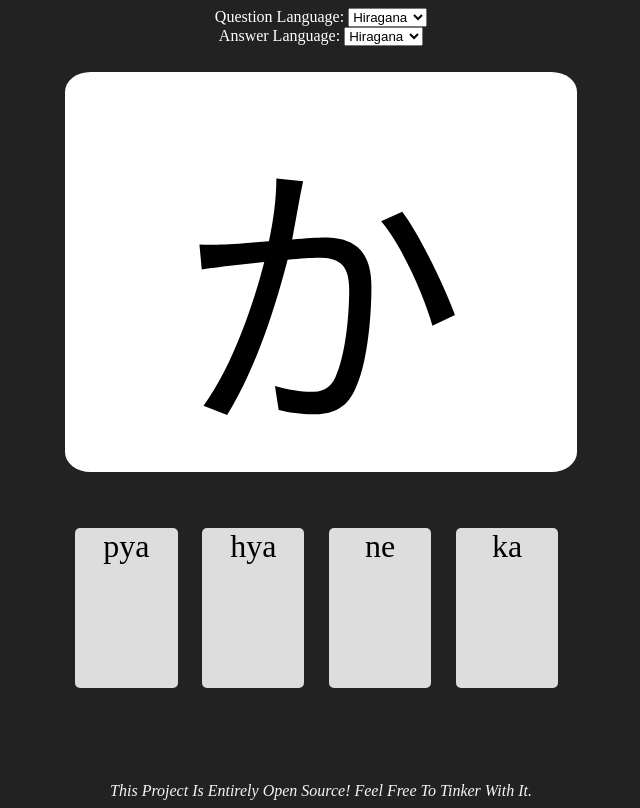
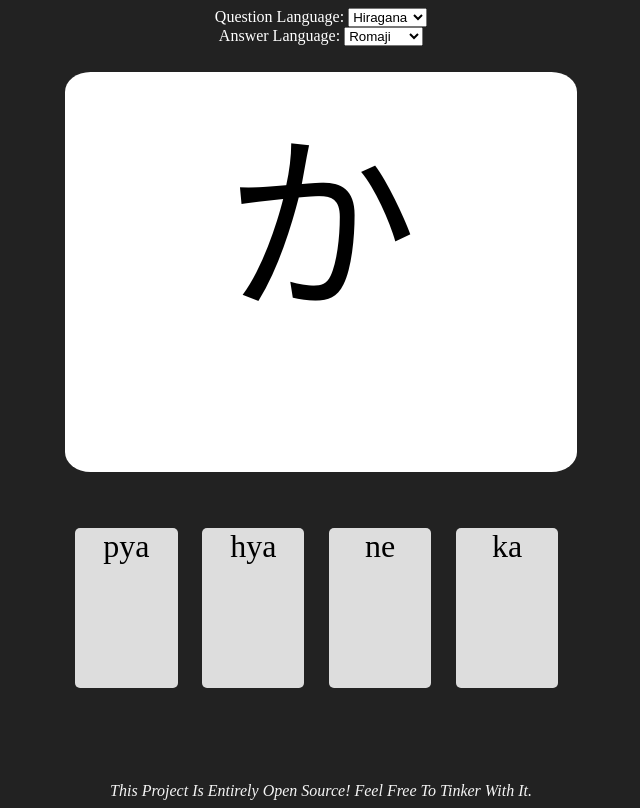
Before and after one commit to ElvinSamuel/TheLanguageLearningProject, a website: page index.html in a window 1280 px wide. Shown: the whole page, without its empty margins (327-967 px from the left). Drawn offline with Linux system fonts and the light colour scheme.

Commit message:
Set default answer language to Romaji. Reduce question font size.

```diff
--- a/css/main.css
+++ b/css/main.css
@@ -50,7 +50,7 @@ div#mainContent {
     height: 50%;
     border-radius: 5%;
     text-align: center;
-    font-size: 18em;
+    font-size: 12em;
     margin: auto;
     margin-top: 2%;
     background-color: #FFF;
--- a/index.html
+++ b/index.html
@@ -18,7 +18,7 @@
             <select name="answerLanguage" id="answerLanguage">
                 <option value="Hiragana">Hiragana</option>
                 <option value="Katakana">Katakana</option>
-                <option value="Romaji">Romaji</option>
+                <option value="Romaji" selected>Romaji</option>
             </select>
         </nav>
         <div id='mainContent'>彼</div>
```
